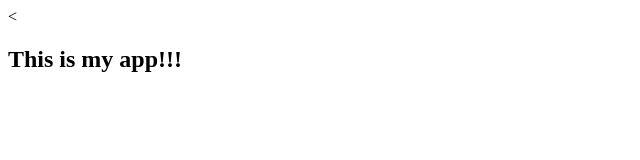
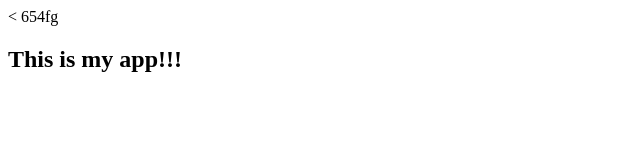
Before and after one commit to jimenezmalejandro/git-Practice, a plain HTML site: page index.html in a window 1280 px wide. Shown: the full height of the page, 0-640 px from the left. Drawn offline with Linux system fonts and the light colour scheme.

Commit message:
I have no idea what Im doing  I have no idea what Im doing On branch master

```diff
--- a/index.html
+++ b/index.html
@@ -4,7 +4,7 @@
     <meta charset="utf-8">
     <title>mi App</title>
   </head>
-  <body>
+  <body>654fg
     <h2>This is my app!!!</h2>
   </body>
 </html>
```
